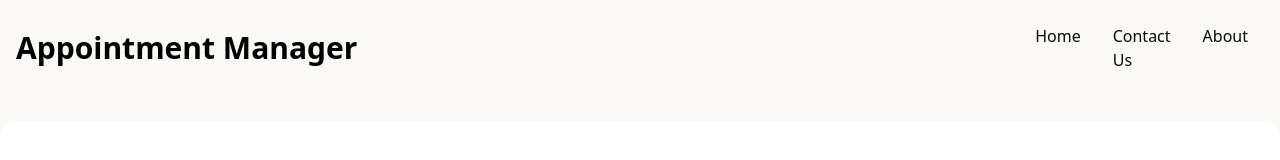
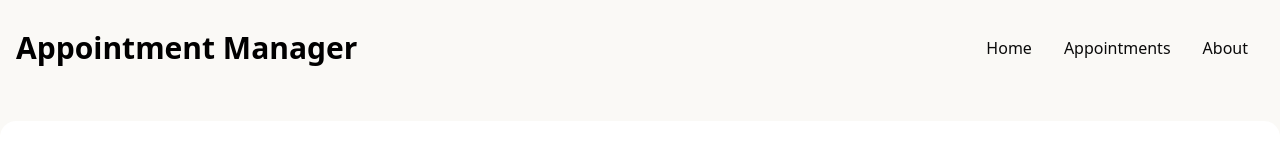
Before and after one commit to igormooura/AppointmentManager, a React (Vite) app in the folder frontend/: page / in a window 1280 px wide. Shown: the top 160 px of the page. Built offline with nearby package versions, Linux system fonts and the light colour scheme; no server answers.

Commit message:
refactor: now the header have directors

```diff
--- a/frontend/src/components/Header/Header.tsx
+++ b/frontend/src/components/Header/Header.tsx
@@ -1,5 +1,6 @@
 import { useState } from "react";
 import { TfiClose, TfiAlignLeft } from "react-icons/tfi";
+import { Link } from "react-router-dom";
 
 const Header = () => {
   const [nav, setNav] = useState(false);
@@ -11,12 +12,19 @@ const Header = () => {
   return (
     <div className="flex justify-between items-center h-24 mx-auto px-4 bg-[#FAF9F6]">
       <h1 className="w-full text-3xl font-bold text-black">
-        Appointment Manager
+        <Link to="/">Appointment Manager</Link>
       </h1>
+
       <ul className="hidden md:flex">
-        <li className="p-4">Home</li>
-        <li className="p-4">Contact Us</li>
-        <li className="p-4">About</li>
+        <li className="p-4">
+          <Link to="/">Home</Link>
+        </li>
+        <li className="p-4">
+          <Link to="/login">Appointments</Link>
+        </li>
+        <li className="p-4">
+          <Link to="/about">About</Link>
+        </li>
       </ul>
 
       <div onClick={handleClick} className="block md:hidden cursor-pointer">
@@ -30,9 +38,15 @@ const Header = () => {
             : "fixed left-[-100%] ease-in-out duration-500 md:hidden"
         }
       >
-        <li className="p-4 border-b border-gray-600">Home</li>
-        <li className="p-4 border-b border-gray-600">Contact Us</li>
-        <li className="p-4 border-b border-gray-600">About</li>
+        <li className="p-4 border-b border-gray-600">
+          <Link to="/" onClick={handleClick}>Home</Link>
+        </li>
+        <li className="p-4">
+          <Link to="/login">Appointments</Link>
+        </li>
+        <li className="p-4 border-b border-gray-600">
+          <Link to="/about" onClick={handleClick}>About</Link>
+        </li>
       </ul>
     </div>
   );
```
